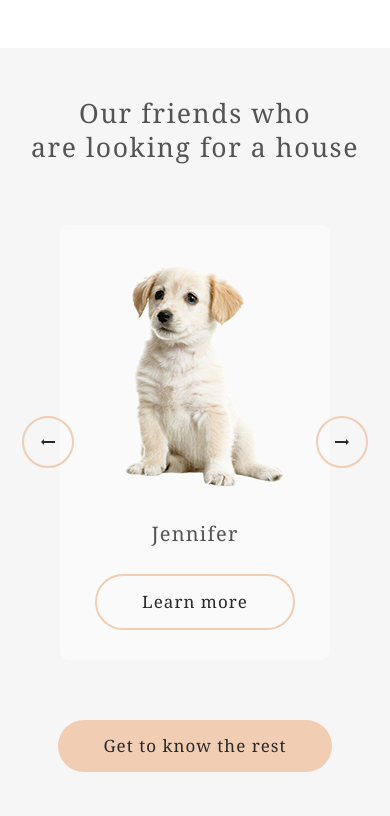
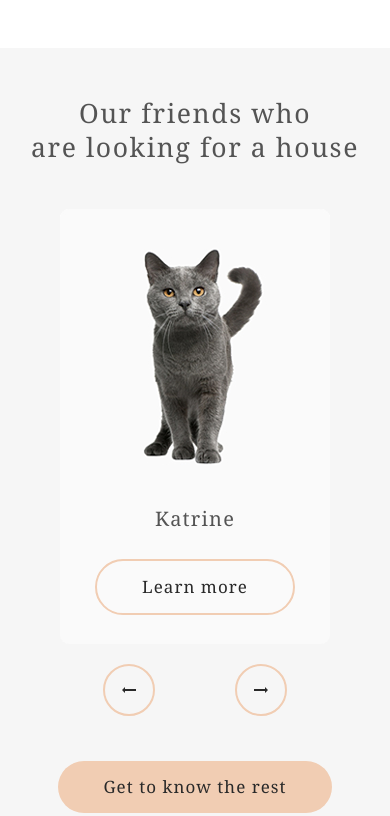
Before and after one commit to shums89/shelter, a website built with webpack: page shelter/src/index.html in a window 390 px wide. Shown: the part 1801-2617 px from the top of the page. Built offline with nearby package versions, Linux system fonts and the light colour scheme; files whose address does not match are found by name.

Commit message:
feat: add responsive for pets

```diff
--- a/shelter/src/index.html
+++ b/shelter/src/index.html
@@ -31,7 +31,7 @@
         </div>
       </section>
       <section class="page__pets pets" id="pets">
-        <div class="pets__container">
+        <div class="pets__container pets__container_narrow">
           <h2 class="pets__title section-title">Our friends who<br>are looking for a house</h2>
           <div class="pets__slider pets-slider">
             <div class="pets-slider__wrapper">
@@ -47,6 +47,7 @@
                 </li>
               </ul>
             </div>
+            <div class="pets-slider__nav-buttons">
               <button class="pets-slider__nav-button pets-slider__nav-button_prev" type="button">
                 <svg width="14" height="6">
                   <use href="@img/icons/sprite.svg#arrow-slider"></use>
@@ -57,6 +58,7 @@
                   <use href="@img/icons/sprite.svg#arrow-slider"></use>
                 </svg>
               </button>
+            </div>
           </div>
           <a class="pets__link button-primary" href="pets.html">Get to know the rest</a>
         </div>
--- a/shelter/src/scss/index.scss
+++ b/shelter/src/scss/index.scss
@@ -150,7 +150,8 @@
       display: flex;
       flex-direction: column;
       align-items: center;
-      gap: rem(60);
+
+      @include adaptiveValue('row-gap', 60, 42, 768, 320, 1);
     }
     // .pets__title
     &__title {
@@ -170,31 +171,59 @@
     align-items: center;
     width: 100%;
 
+    @media (max-width: em($tabletWidth)) {
+      row-gap: rem(20);
+    }
+
     // .pets-slider__wrapper
     &__wrapper {
+      width: 100%;
+      overflow: hidden;
+
+      @media (max-width: em($desktopWidth)) {
+        max-width: rem(580);
+      }
+
+      @media (max-width: em($tabletWidth)) {
+        max-width: rem(270);
+      }
     }
     // .pets-slider__swiper
     &__swiper {
       width: 100%;
       display: flex;
       justify-content: center;
-      gap: rem(90);
+      column-gap: rem(90);
+
+      @media (max-width: em($desktopWidth)) {
+        justify-content: flex-start;
+        column-gap: rem(40);
+      }
     }
     // .pets-slider__slide
     &__slide {
     }
+    // .pets-slider__nav-buttons
+    &__nav-buttons {
+      display: flex;
+      justify-content: center;
+      column-gap: rem(80);
+    }
     // .pets-slider__nav-button
     &__nav-button {
-      position: absolute;
+      // position: absolute;
       width: rem(52);
       height: rem(52);
-      top: 50%;
       display: flex;
       justify-content: center;
       align-items: center;
       border-radius: 50%;
       border: rem(2) solid $colorPrimary;
       transition: all 0.3s ease 0s;
+
+      &_next {
+        transform: rotate(-180deg);
+      }
 
       @media (any-hover: hover) {
         &:hover {
@@ -203,12 +232,18 @@
         }
       }
 
+      @media (min-width: em(768)) {
+        position: absolute;
+        top: 50%;
+      }
+
       & > svg {
         color: $colorDark3XL;
         width: rem(14);
         height: rem(6);
       }
 
+      @media (min-width: em(768)) {
         // .pets-slider__nav-button_prev
         &_prev {
           left: 0;
@@ -218,6 +253,7 @@
         &_next {
           right: 0;
           transform: translateY(calc(-50%)) rotate(-180deg);
+        }
       }
     }
   }
--- a/shelter/src/scss/style.scss
+++ b/shelter/src/scss/style.scss
@@ -54,6 +54,7 @@ $containerPadding: 80;
 $containerWidth: $maxWidthContainer + $containerPadding;
 
 // Размеры устройств
+$desktopWidth: 1279.98;
 $tabletWidth: 767.98;
 $mobileWidth: 319.98;
 
```
Lines whose indentation alone changed are shown as unchanged.
